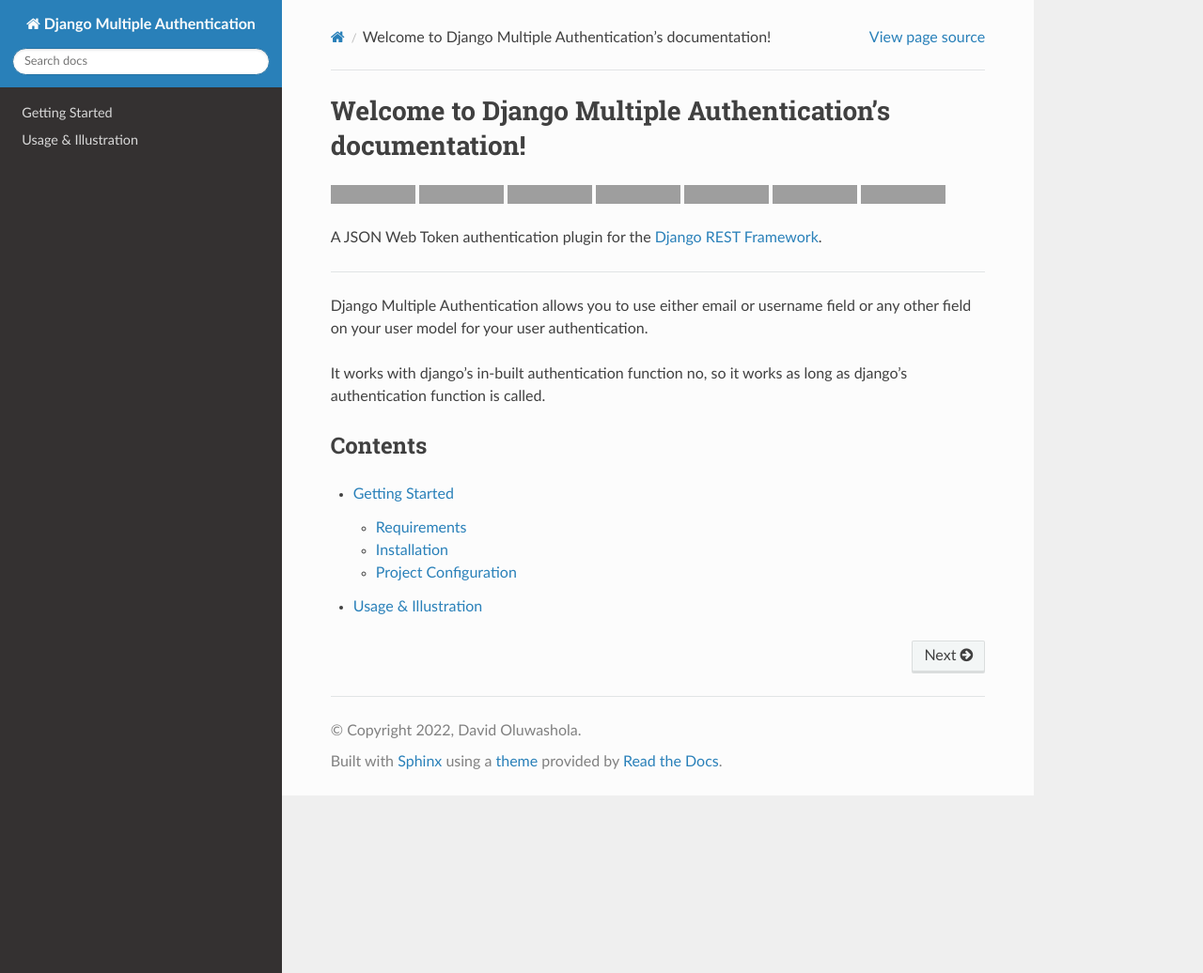
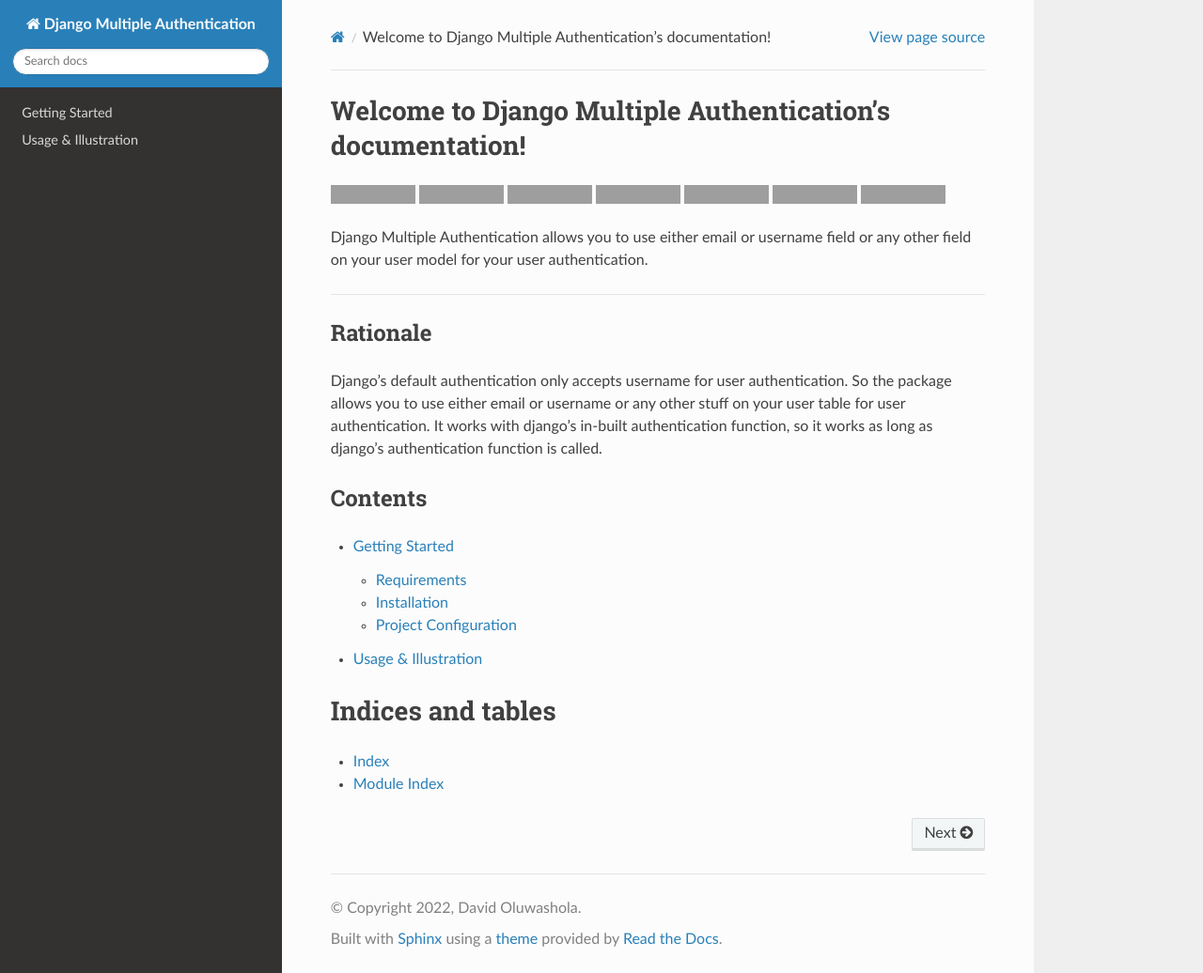
Before and after one commit to KoredeDavid/django-multiple-authentication, a Sphinx documentation site: the page built from docs/source/index.rst, in a window 1280 px wide and 1036 px high, cut to the strip 0-1036 px from the top of the window. Shown: the whole strip at 94% size. Built offline with Sphinx 7.4.7 and the Read the Docs theme 2.0.0, drawn with Linux system fonts in a browser that asks for light colours; grey boxes are pictures that could not be loaded.

```diff
--- a/docs/source/index.rst
+++ b/docs/source/index.rst
@@ -20,15 +20,17 @@ Welcome to Django Multiple Authentication's documentation!
 .. image:: https://readthedocs.org/projects/django-rest-framework-simplejwt/badge/?version=latest
   :target: https://django-rest-framework-simplejwt.readthedocs.io/en/latest/
 
-A JSON Web Token authentication plugin for the `Django REST Framework
-<http://www.django-rest-framework.org/>`__.
+Django Multiple Authentication allows you to use either email or username field or any other
+field on your user model for your user authentication.
 
 -------------------------------------------------------------------------------
 
-Django Multiple Authentication allows you to use either email or username field or any other
-field on your user model for your user authentication.
+Rationale
+----------------
 
-It works with django's in-built authentication function no, so
+Django's default authentication only accepts username for user authentication.
+So the package allows you to use either email or username or any other stuff on your user table for user authentication.
+It works with django's in-built authentication function, so
 it works as long as django's authentication function is called.
 
 Contents
@@ -39,3 +41,9 @@ Contents
 
    getting_started
    usage
+
+Indices and tables
+==================
+
+* :ref:`genindex`
+* :ref:`modindex`
```
